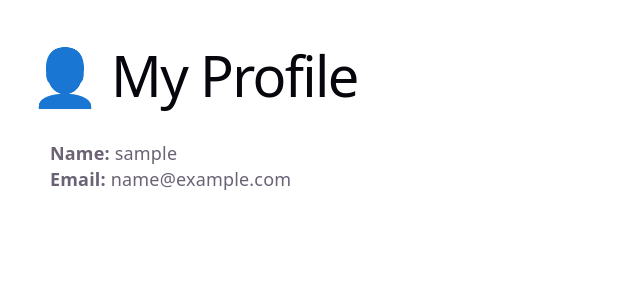
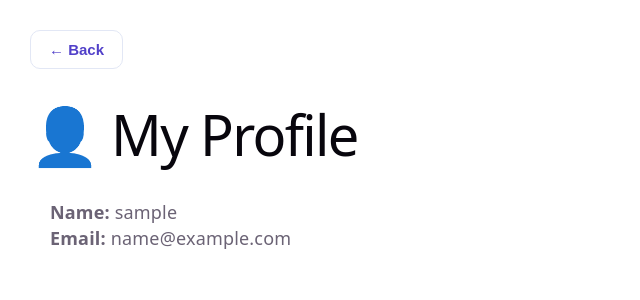
Before and after one commit to Khushi7870/placement-portal-backend, a React app in the folder frontend/: page /profile in a window 1280 px wide. Shown: the top 300 px of the page, without its empty margins (0-640 px from the left). Built offline with nearby package versions, Linux system fonts and the light colour scheme; no server answers; sample sign-in values are in the browser's storage; the HTML template or start-up script is replaced by a standard one.

Commit message:
Add back button to results and profile

```diff
--- a/frontend/src/pages/Dashboard.jsx
+++ b/frontend/src/pages/Dashboard.jsx
@@ -1,7 +1,6 @@
 import { useLocation } from "react-router-dom";
 import { useEffect, useState } from "react";
 import { useNavigate } from "react-router-dom";
-import BackButton from "../components/BackButton";
 import API from "../services/api";
 import { useSnackbar } from "notistack";
 import "./Dashboard.css";
@@ -148,9 +147,6 @@ function Dashboard() {
 
       {/* Main Content */}
       <main className="dashboard-main">
-
-         {/* Back Button */}
-           <BackButton />
 
         {/* Top Header */}
         <header className="dashboard-header">
--- a/frontend/src/pages/Profile.jsx
+++ b/frontend/src/pages/Profile.jsx
@@ -1,4 +1,5 @@
 import React from "react";
+import BackButton from "../components/BackButton";
 
 function Profile() {
 
@@ -6,7 +7,11 @@ function Profile() {
   const userEmail = localStorage.getItem("userEmail");
 
   return (
-    <div style={{ padding: "30px" }}>
+
+     <div className="profile-page" style={{ padding: "30px" }}>
+
+    <BackButton />
+
       <h1>👤 My Profile</h1>
 
       <div
--- a/frontend/src/pages/ResultPage.jsx
+++ b/frontend/src/pages/ResultPage.jsx
@@ -1,6 +1,7 @@
 import { useEffect, useState } from "react";
 import API from "../services/api";
 import { useLocation } from "react-router-dom";
+import BackButton from "../components/BackButton";
 
 function ResultPage() {
   const location = useLocation();
@@ -47,7 +48,10 @@ function ResultPage() {
   }
 
   return (
-    <div style={{ padding: "30px" }}>
+     <div className="results-page" style={{ padding: "30px" }}>
+
+    <BackButton />
+
       <h1 style={{ textAlign: "center" }}>My Results</h1>
          {latestResult && (
         <div
```
